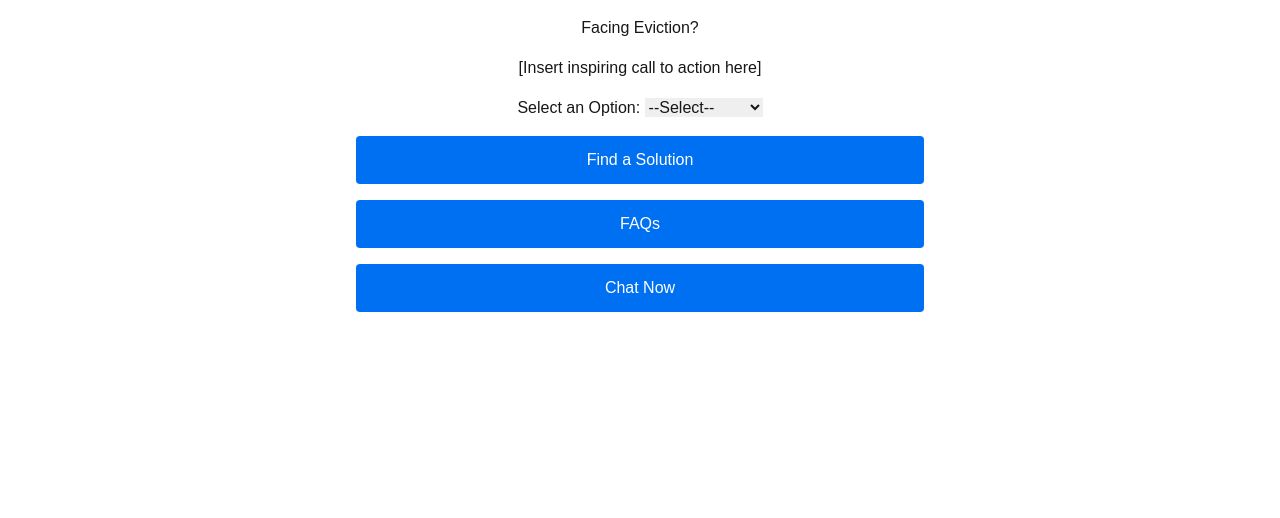
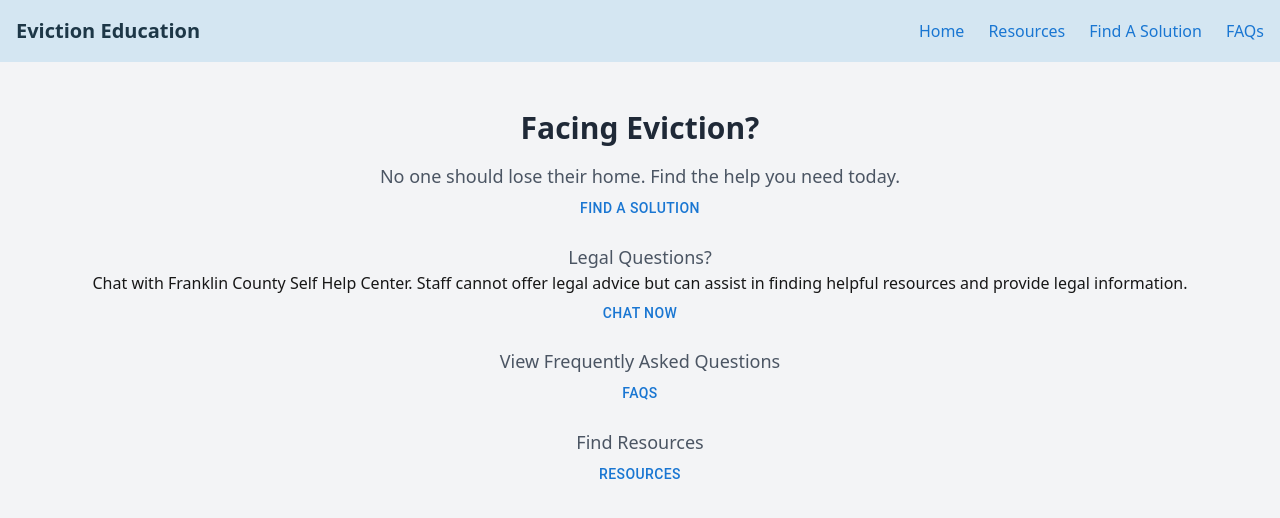
Before and after one commit to aerin-krebs/5915Eviction2, a Next.js app in the folder eviction2app/: page / in a window 1280 px wide. Shown: the top 518 px of the page. Built offline with nearby package versions, Linux system fonts and the light colour scheme.

Commit message:
home page new layout

```diff
--- /dev/null
+++ b/eviction2app/src/app/components/Header.js
@@ -0,0 +1,40 @@
+'use client';
+
+// import Link from 'next/link';
+import { useState } from 'react';
+import { Menu, X } from 'lucide-react';
+import { motion } from 'framer-motion';
+import { Link } from '@mui/material';
+import styles from './Header.module.css';
+
+export default function Header() {
+  const [menuOpen, setMenuOpen] = useState(false);
+
+  return (
+    <header className={styles.header}>
+      <h1 className={styles.title}>Eviction Education</h1>
+      <div className={styles.menuButton}>
+        <button onClick={() => setMenuOpen(!menuOpen)}>
+          {menuOpen ? <X size={24} /> : <Menu size={24} />}
+        </button>
+      </div>
+      <div className={styles.navLinks}>
+        <Link href="/" underline="hover" className={styles.navLink}>Home</Link>
+        <Link href="/resource-finder" underline="hover" className={styles.navLink}>Resources</Link>
+        <Link href="/decision-finder" underline="hover" className={styles.navLink}>Find A Solution</Link>
+        <Link href="/faq" underline="hover" className={styles.navLink}>FAQs</Link>
+      </div>
+      {menuOpen && (
+        <motion.div
+          initial={{ opacity: 0, y: -20 }}
+          animate={{ opacity: 1, y: 0 }}
+          className={styles.mobileMenu}>
+          <Link href="/" className={styles.mobileMenuLink}>Home</Link>
+          <Link href="/resource-finder" className={styles.mobileMenuLink}>Resources</Link>
+          <Link href="/decision-finder" className={styles.mobileMenuLink}>Find A Solution</Link>
+          <Link href="/faq" className={styles.mobileMenuLink}>FAQs</Link>
+        </motion.div>
+      )}
+    </header>
+  );
+}
--- /dev/null
+++ b/eviction2app/src/app/components/Header.module.css
@@ -0,0 +1,60 @@
+.header {
+    background-color: #d4e6f2;
+    color: white;
+    padding: 1rem;
+    display: flex;
+    justify-content: space-between;
+    align-items: center;
+}
+
+.title {
+    font-size: 1.25rem;
+    font-weight: bold;
+    color: #1d3747
+}
+
+.menuButton {
+    display: none;
+}
+
+.navLinks {
+    display: flex;
+    gap: 1.5rem;
+}
+
+.navLink {
+    color: #1d3747;
+    text-decoration: none;
+}
+
+.navLink:hover {
+    color: #1d3747;
+}
+
+.mobileMenu {
+    position: absolute;
+    top: 4rem;
+    left: 0;
+    width: 100%;
+    background-color: white;
+    box-shadow: 0 4px 6px rgba(0, 0, 0, 0.1);
+    display: flex;
+    flex-direction: column;
+    gap: 1rem;
+    padding: 1.5rem;
+}
+
+.mobileMenuLink {
+    color: #1d3747;
+    text-decoration: none;
+}
+
+@media (max-width: 768px) {
+    .menuButton {
+      display: block;
+    }
+
+    .navLinks {
+      display: none;
+    }
+}
--- a/eviction2app/src/app/page.js
+++ b/eviction2app/src/app/page.js
@@ -1,71 +1,33 @@
 'use client';
 
 import Link from 'next/link';
-import { useState } from 'react';
+import { Button } from '@mui/material';
+import Header from './components/Header';
 
 export default function Home() {
-  const [selectedOption, setSelectedOption] = useState('');
-
   return (
-    <div style={styles.container}>
-      <h1 style={styles.heading}>Facing Eviction?</h1>
-      <p style={styles.paragraph}>[Insert inspiring call to action here]</p>
-
-      {/* Example drop-down (if needed) */}
-      <div style={{ marginBottom: '1rem' }}>
-        <label htmlFor="dropdown">Select an Option: </label>
-        <select
-          id="dropdown"
-          value={selectedOption}
-          onChange={(e) => setSelectedOption(e.target.value)}
-        >
-          <option value="">--Select--</option>
-          <option value="option1">Help Option 1</option>
-          <option value="option2">Help Option 2</option>
-        </select>
-      </div>
-
-      {/* Buttons / Navigation */}
-      <div style={styles.buttonContainer}>
-        <Link href="/resource-finder" style={styles.button}>
-          Find a Solution
-        </Link>
-        <Link href="/faq" style={styles.button}>
+    <div className="min-h-screen bg-gray-100 font-sans">
+      <Header />
+      <div className="container mx-auto px-6 py-12 text-center">
+        <h1 className="text-3xl font-bold text-gray-800">Facing Eviction?</h1>
+        <p className="mt-4 text-lg text-gray-600">No one should lose their home. Find the help you need today.</p>
+        <Button color="primary" component={Link} href="/decision-finder">
+          Find A Solution
+        </Button>
+        <h2 className="mt-4 text-lg text-gray-600"> Legal Questions?</h2>
+        <p> Chat with Franklin County Self Help Center. Staff cannot offer legal advice but can assist in finding helpful resources and provide legal information.</p>
+        <Button color="primary" component={Link} href="/chat">
+          Chat Now
+        </Button>
+        <p className="mt-4 text-lg text-gray-600"> View Frequently Asked Questions</p>
+        <Button color="primary" component={Link} href="/faq">
           FAQs
-        </Link>
-        <Link href="/chat" style={styles.button}>
-          Chat Now
-        </Link>
-
+        </Button>
+        <p className="mt-4 text-lg text-gray-600"> Find Resources</p>
+        <Button color="primary" component={Link} href="/resource-finder">
+          Resources
+        </Button>
       </div>
     </div>
   );
 }
-
-const styles = {
-  container: {
-    padding: '1rem',
-    maxWidth: '600px',
-    margin: '0 auto',
-    textAlign: 'center',
-  },
-  heading: {
-    marginBottom: '1rem',
-  },
-  paragraph: {
-    marginBottom: '1rem',
-  },
-  buttonContainer: {
-    display: 'flex',
-    flexDirection: 'column',
-    gap: '1rem',
-    marginTop: '1rem',
-  },
-  button: {
-    backgroundColor: '#0070f3',
-    color: '#fff',
-    padding: '0.75rem 1rem',
-    textDecoration: 'none',
-    borderRadius: '4px',
-  },
-};
```
Also changed, not shown: eviction2app/package.json (+11 -5 lines), 1 other file (tests, documents, lock files or other folders).
